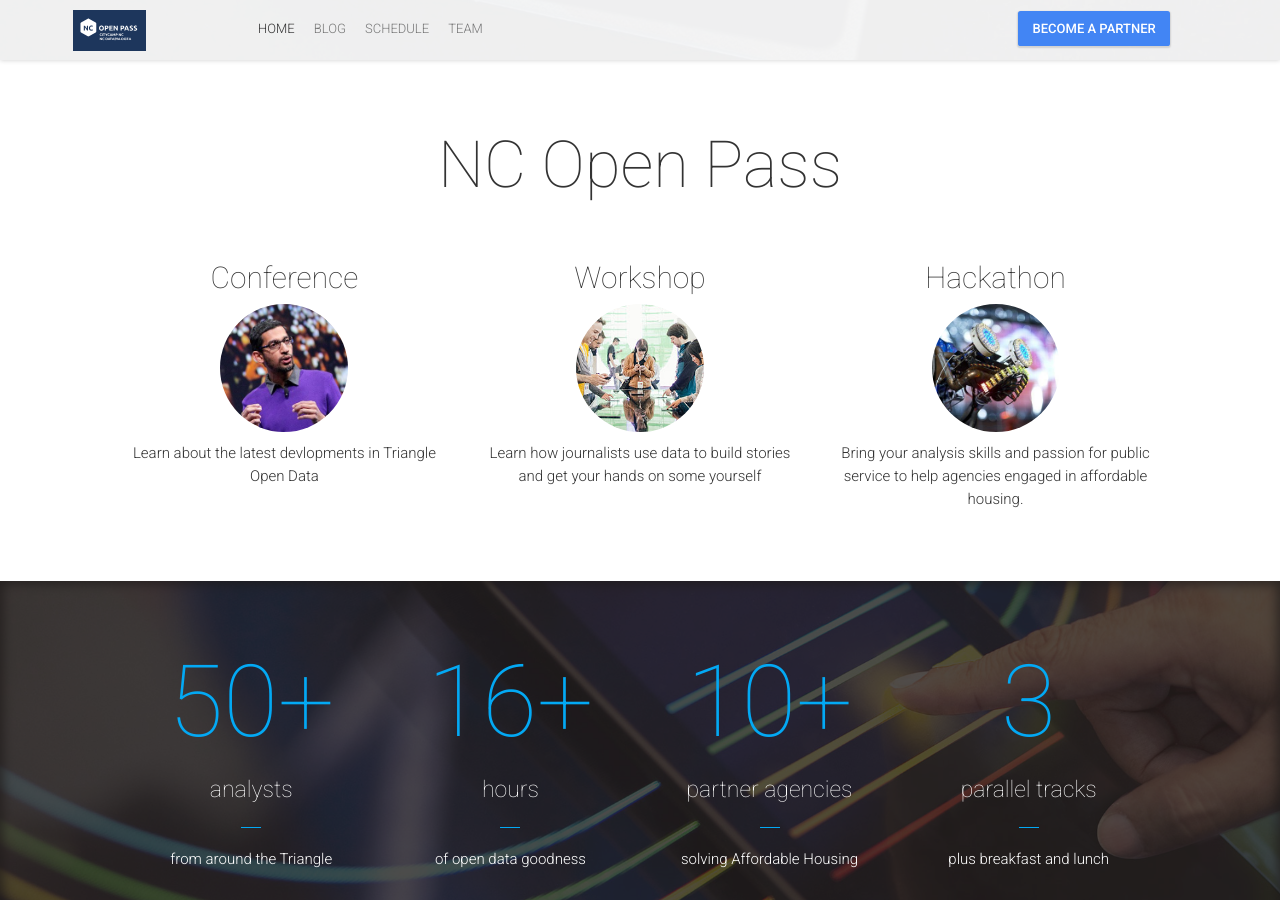
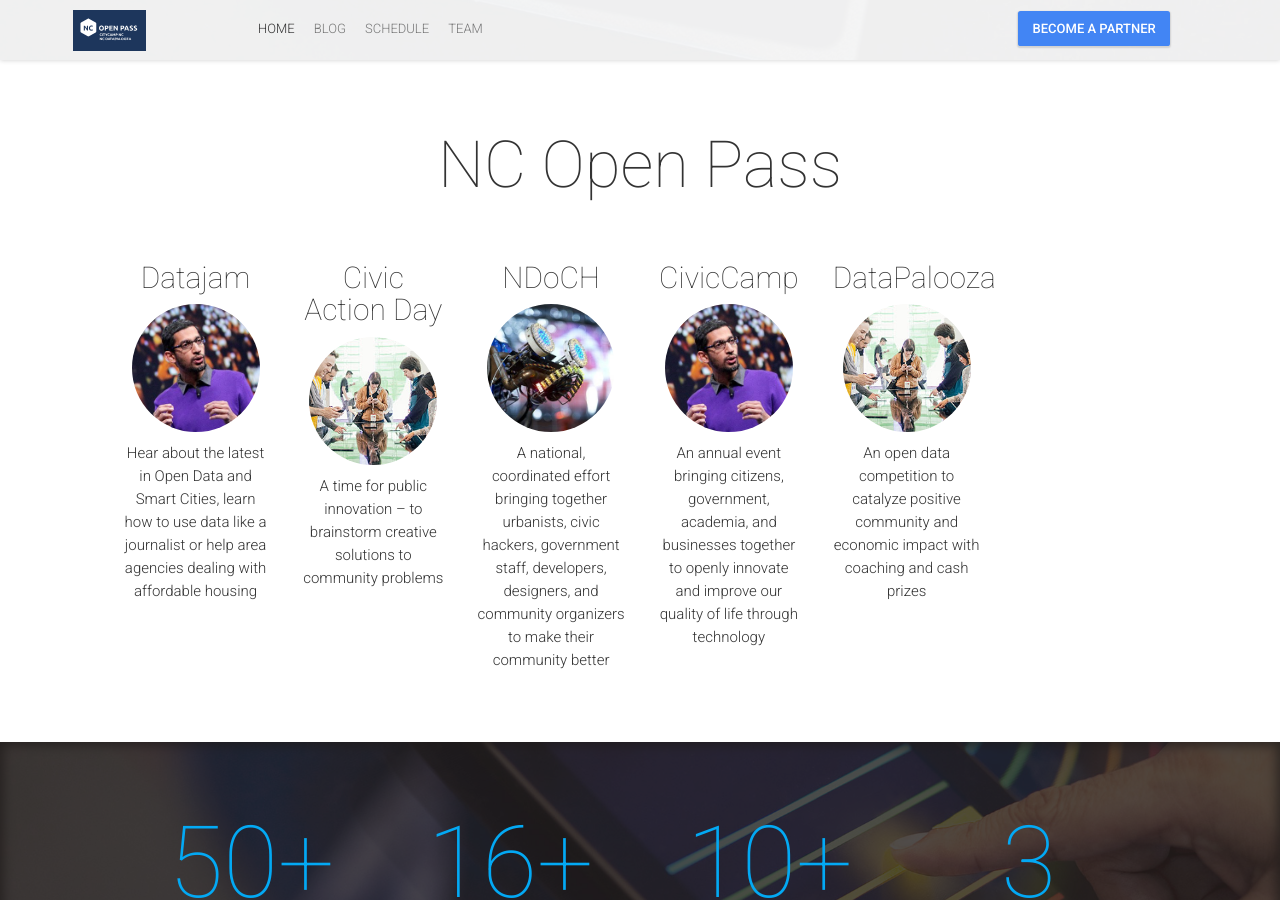
Before and after one commit to ncopenpass/main-website, a Jekyll site: the page built from index.html, in a window 1280 px wide and 900 px high, scrolled down 840 px. Built offline with Jekyll 4.4.1, drawn with Linux system fonts in a browser that asks for light colours; nearby versions of some CDN libraries; comment, search, counter and statistics services are not loaded.

Commit message:
about text

```diff
--- a/_config.yml
+++ b/_config.yml
@@ -67,9 +67,12 @@ heroButtons:
 # About Block
 aboutTitle: "NC Open Pass"
 aboutBlock:
- - {title: "Conference", image: "conference.jpg", text: "Learn about the latest devlopments in Triangle Open Data", link: "https://www.google.com" }
- - {title: "Workshop", image: "workshop.jpg", text: "Learn how journalists use data to build stories and get your hands on some yourself", link: "https://www.google.com" }
- - {title: "Hackathon", image: "hackathon.jpg", text: "Bring your analysis skills and passion for public service to help agencies engaged in affordable housing.", link: "https://www.google.com" }
+ - {title: "Datajam", image: "conference.jpg", text: "Hear about the latest in Open Data and Smart Cities, learn how to use data like a journalist or help area agencies dealing with affordable housing", link: "https://www.google.com" }
+ - {title: "Civic Action Day", image: "workshop.jpg", text: "A time for public innovation – to brainstorm creative solutions to community problems", link: "https://www.google.com" }
+ - {title: "NDoCH", image: "hackathon.jpg", text: "A national, coordinated effort bringing together urbanists, civic hackers, government staff, developers, designers, and community organizers to make their community better", link: "https://www.google.com" }
+ - {title: "CivicCamp", image: "conference.jpg", text: "An annual event bringing citizens, government, academia, and businesses together to openly innovate and improve our quality of life through technology", link: "https://www.google.com" }
+ - {title: "DataPalooza", image: "workshop.jpg", text: " An open data competition to catalyze positive community and economic impact with coaching and cash prizes", link: "https://www.google.com" }
+
 
 # Statistic Block
 statisticBlockImage: "statistic.jpg"
```
